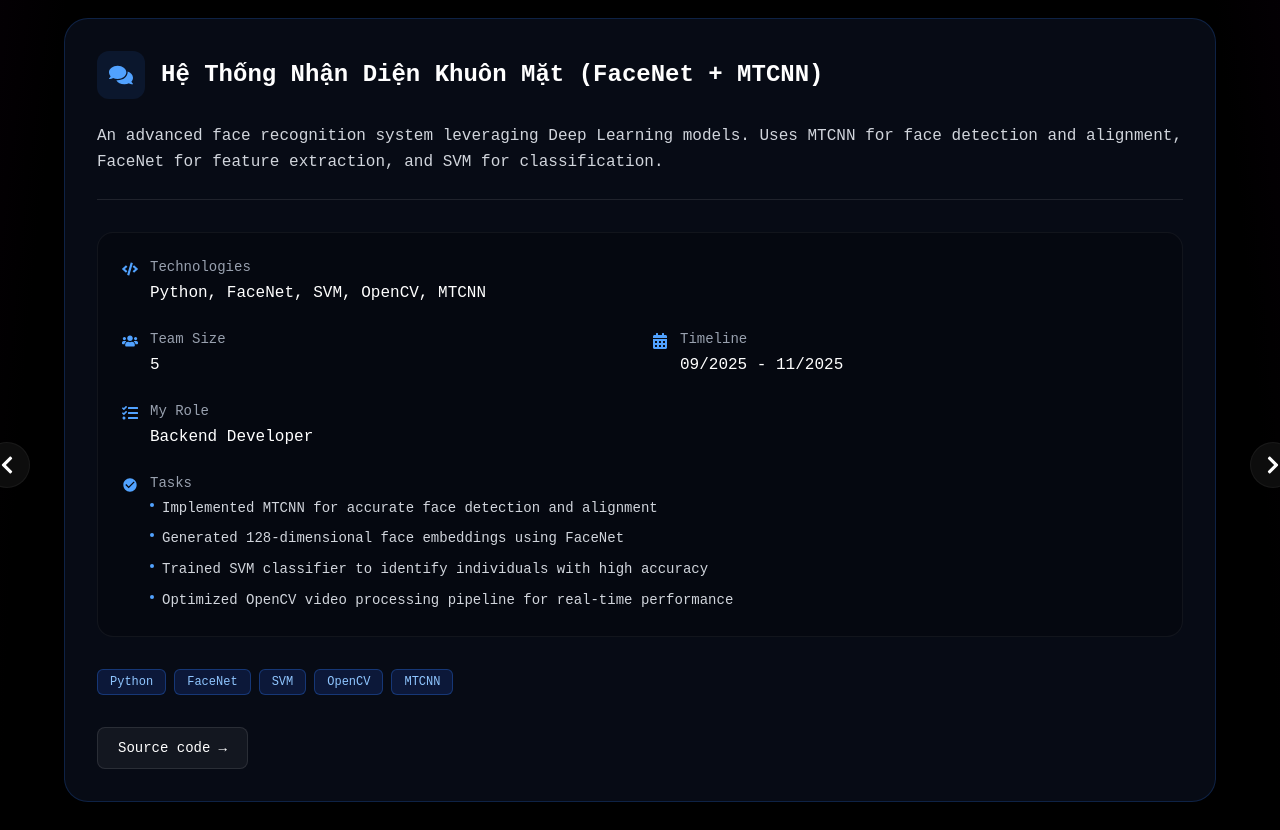
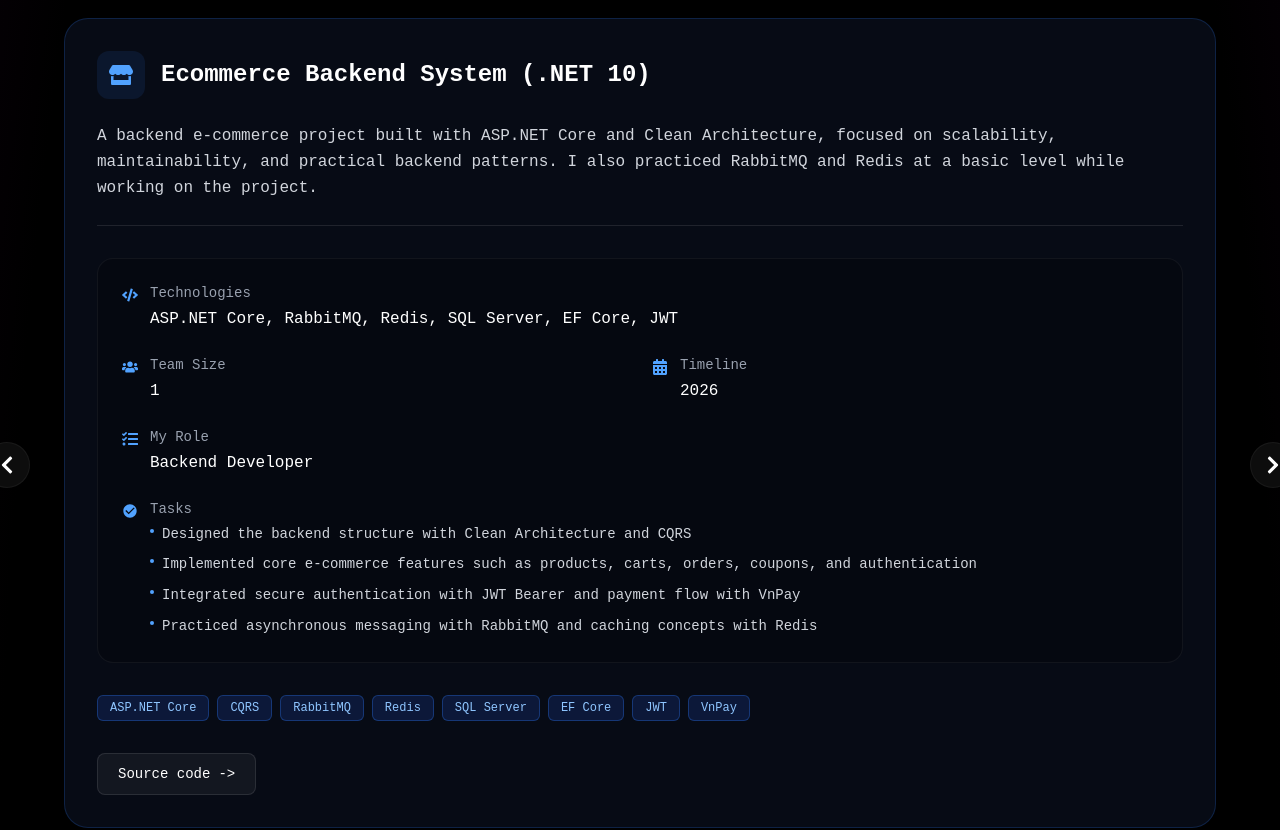
Before and after one commit to minhhoang0305/Portfolio, a React (Vite) app: page / in a window 1280 px wide. Shown: the part 3440-4270 px from the top of the page. Built offline with nearby package versions, Linux system fonts and the light colour scheme.

Commit message:
Update projects

```diff
--- a/src/components/Projects.jsx
+++ b/src/components/Projects.jsx
@@ -1,13 +1,42 @@
-import { motion , AnimatePresence } from "framer-motion";
+import { motion, AnimatePresence } from "framer-motion";
 import { useState } from "react";
-import { FaGithub, FaRocket, FaCode, FaUsers, FaTasks, FaChevronLeft, FaChevronRight, FaComments, FaStore, FaCalendarAlt, FaMobile } from "react-icons/fa";
+import {
+    FaRocket,
+    FaCode,
+    FaUsers,
+    FaTasks,
+    FaChevronLeft,
+    FaChevronRight,
+    FaComments,
+    FaStore,
+    FaCalendarAlt,
+    FaMobile
+} from "react-icons/fa";
 import { MdCheckCircle } from "react-icons/md";
-import { GoDatabase } from "react-icons/go";
 
 const projects = [
     {
-        title: "Hệ Thống Nhận Diện Khuôn Mặt (FaceNet + MTCNN)",
-        description: "An advanced face recognition system leveraging Deep Learning models. Uses MTCNN for face detection and alignment, FaceNet for feature extraction, and SVM for classification.",
+        title: "Ecommerce Backend System (.NET 10)",
+        description:
+            "A backend e-commerce project built with ASP.NET Core and Clean Architecture, focused on scalability, maintainability, and practical backend patterns. I also practiced RabbitMQ and Redis at a basic level while working on the project.",
+        icon: FaStore,
+        technologies: "ASP.NET Core, RabbitMQ, Redis, SQL Server, EF Core, JWT",
+        teamSize: 1,
+        role: "Backend Developer",
+        timeline: "2026",
+        tasks: [
+            "Designed the backend structure with Clean Architecture and CQRS",
+            "Implemented core e-commerce features such as products, carts, orders, coupons, and authentication",
+            "Integrated secure authentication with JWT Bearer and payment flow with VnPay",
+            "Practiced asynchronous messaging with RabbitMQ and caching concepts with Redis"
+        ],
+        techStack: ["ASP.NET Core", "CQRS", "RabbitMQ", "Redis", "SQL Server", "EF Core", "JWT", "VnPay"],
+        link: "https://github.com/minhhoang0305/Ecommerce"
+    },
+    {
+        title: "Face Recognition System",
+        description:
+            "An advanced face recognition system leveraging deep learning models. It uses MTCNN for face detection and alignment, FaceNet for feature extraction, and SVM for classification.",
         icon: FaComments,
         technologies: "Python, FaceNet, SVM, OpenCV, MTCNN",
         teamSize: 5,
@@ -16,15 +45,16 @@ const projects = [
         tasks: [
             "Implemented MTCNN for accurate face detection and alignment",
             "Generated 128-dimensional face embeddings using FaceNet",
-            "Trained SVM classifier to identify individuals with high accuracy",
-            "Optimized OpenCV video processing pipeline for real-time performance"
+            "Trained an SVM classifier to identify individuals with high accuracy",
+            "Optimized the OpenCV video processing pipeline for real-time performance"
         ],
         techStack: ["Python", "FaceNet", "SVM", "OpenCV", "MTCNN"],
         link: "https://github.com/minhhoang0305/ProjectXLA"
     },
     {
         title: "VitDaily",
-        description: "A daily management tool for teams and individuals, featuring Note, Task, and Workspace management to streamline workflow and collaboration.",
+        description:
+            "A daily management tool for teams and individuals, featuring note, task, and workspace management to streamline workflow and collaboration.",
         icon: FaRocket,
         technologies: "Python, Django, Angular, MySQL, MongoDB",
         teamSize: 5,
@@ -32,27 +62,28 @@ const projects = [
         timeline: "09/2025 - 11/2025",
         tasks: [
             "Designed and implemented the database architecture using MySQL and MongoDB",
-            "Developed note management features, including listing, creating, editing, deleting, and filtering notes",
-            "Built task management functionalities, including creating, updating, deleting, and filtering tasks",
-            "Implemented user authentication features, including user registration and login",
+            "Built note management features, including listing, creating, editing, deleting, and filtering notes",
+            "Built task management features, including creating, updating, deleting, and filtering tasks",
+            "Implemented user registration and login",
             "Developed workspace management features, including creating, updating, and deleting workspaces",
             "Implemented team management within workspaces, including creating, updating, deleting, and listing teams",
-            "Built task and subtask management systems, supporting full CRUD operations and task listing"
+            "Built task and subtask management systems with full CRUD support"
         ],
         techStack: ["Django", "Angular", "MySQL", "MongoDB"],
         link: "https://github.com/trunghau05/ProjectVitDaily.git"
     },
     {
         title: "V3-Elearning",
-        description: "A next-generation e-learning platform supporting course management, student enrollment, and progress tracking. Built for performance and scalability.",
+        description:
+            "A next-generation e-learning platform supporting course management, student enrollment, and progress tracking. Built for performance and scalability.",
         icon: FaStore,
         technologies: "Django, ReactJs, PostgreSQL, Redis, Docker",
         teamSize: 3,
         role: "Fullstack Developer",
         timeline: "12/2025 - Present",
         tasks: [
-            "Implemented secure Authentication & Authorization system (Register/Login)",
-            "Integrated GitHub OAuth for seamless social authentication",
+            "Implemented secure authentication and authorization with register and login",
+            "Integrated GitHub OAuth for social authentication",
             "Enhanced security layers for user data and session management"
         ],
         techStack: ["Django", "ReactJs", "PostgreSQL", "Redis", "Docker"],
@@ -60,21 +91,22 @@ const projects = [
     },
     {
         title: "APPMOBILE",
-        description: "A comprehensive mobile application integrated with Express.js backend API for data management and processing. Features native Android development with robust backend support for file uploads, payment integration, and user management.",
+        description:
+            "A comprehensive mobile application integrated with an Express.js backend API for data management and processing. It includes native Android development with support for file uploads, payment integration, and user management.",
         icon: FaMobile,
         technologies: "NodeJS, Android, MySQL, Multer, VNPay",
         teamSize: 5,
         role: "Backend Developer",
         timeline: "05/2025 - 08/2025",
         tasks: [
-            "Implemented RESTful API backend using Express.js with comprehensive endpoint coverage",
-            "Designed and implemented MySQL database architecture for optimal data management",
+            "Implemented a RESTful API backend using Express.js with comprehensive endpoint coverage",
+            "Designed and implemented the MySQL database architecture for optimal data management",
             "Developed file upload functionality using Multer middleware with secure storage",
-            "Created Android native application with intuitive UI/UX design",
+            "Created an Android native application with an intuitive UI/UX design",
             "Integrated VNPay payment gateway for secure transaction processing",
-            "Implemented session management and authentication system using Express-session",
+            "Implemented session management and authentication using Express-session",
             "Optimized API performance with CORS, middleware configuration, and request validation",
-            "Built responsive dashboard for comprehensive user and data management"
+            "Built a responsive dashboard for user and data management"
         ],
         techStack: ["Express.js", "Android", "MySQL", "Node.js", "Multer", "VNPay"],
         link: "https://github.com/minhhoang0305/Android-App.git"
@@ -82,27 +114,23 @@ const projects = [
 ];
 
 const variants = {
-    enter: (direction) => {
-        return {
+    enter: (direction) => ({
         x: direction > 0 ? 1000 : -1000,
         opacity: 0,
         scale: 0.8
-        };
-    },
+    }),
     center: {
         zIndex: 1,
         x: 0,
         opacity: 1,
         scale: 1
     },
-    exit: (direction) => {
-        return {
+    exit: (direction) => ({
         zIndex: 0,
         x: direction < 0 ? 1000 : -1000,
         opacity: 0,
         scale: 0.8
-        };
-    },
+    })
 };
 
 export default function Projects() {
@@ -122,8 +150,6 @@ export default function Projects() {
     return (
         <section id="projects" className="relative z-10 px-6 py-20">
             <div className="container max-w-6xl mx-auto space-y-12">
-
-                {/* Header */}
                 <div className="text-left">
                     <motion.h2
                         initial={{ opacity: 0, x: -20 }}
@@ -136,10 +162,7 @@ export default function Projects() {
                     </motion.h2>
                 </div>
 
-                {/* Carousel Container */}
                 <div className="relative">
-
-                    {/* Nav Buttons */}
                     <button
                         onClick={prevSlide}
                         className="absolute left-0 z-20 p-3 -ml-6 transition-all -translate-y-1/2 border rounded-full top-1/2 bg-white/5 hover:bg-white/10 border-white/5 md:-ml-20 hover:scale-110"
@@ -153,7 +176,6 @@ export default function Projects() {
                         <FaChevronRight className="text-xl text-white" />
                     </button>
 
-                    {/* Project Card */}
                     <div className="overflow-hidden min-h-[850px] relative">
                         <AnimatePresence initial={false} custom={direction} mode="wait">
                             <motion.div
@@ -170,7 +192,6 @@ export default function Projects() {
                                 }}
                                 className="p-8 rounded-3xl bg-[#0F172A]/50 border border-blue-500/20 backdrop-blur-sm w-full absolute top-0 left-0"
                             >
-                                {/* Header Info */}
                                 <div className="flex items-center gap-4 mb-6">
                                     <div className="p-3 text-blue-400 bg-blue-500/10 rounded-xl">
                                         {projects[currentIndex].icon({ size: 24 })}
@@ -178,14 +199,11 @@ export default function Projects() {
                                     <h3 className="text-2xl font-bold text-white">{projects[currentIndex].title}</h3>
                                 </div>
 
-                                {/* Description */}
                                 <p className="pb-6 mb-8 leading-relaxed text-gray-300 border-b border-white/10">
                                     {projects[currentIndex].description}
                                 </p>
 
-                                {/* Data Grid */}
                                 <div className="grid grid-cols-1 gap-6 p-6 mb-8 border md:grid-cols-2 bg-black/20 rounded-2xl border-white/5">
-                                    {/* Tech List String */}
                                     <div className="flex items-start gap-3 md:col-span-2">
                                         <FaCode className="mt-1 text-blue-400 shrink-0" />
                                         <div>
@@ -194,7 +212,6 @@ export default function Projects() {
                                         </div>
                                     </div>
 
-                                    {/* Team Size */}
                                     <div className="flex items-start gap-3">
                                         <FaUsers className="mt-1 text-blue-400 shrink-0" />
                                         <div>
@@ -203,7 +220,6 @@ export default function Projects() {
                                         </div>
                                     </div>
 
-                                    {/* Timeline */}
                                     <div className="flex items-start gap-3">
                                         <FaCalendarAlt className="mt-1 text-blue-400 shrink-0" />
                                         <div>
@@ -212,7 +228,6 @@ export default function Projects() {
                                         </div>
                                     </div>
 
-                                    {/* Role */}
                                     <div className="flex items-start gap-3 md:col-span-2">
                                         <FaTasks className="mt-1 text-blue-400 shrink-0" />
                                         <div>
@@ -221,7 +236,6 @@ export default function Projects() {
                                         </div>
                                     </div>
 
-                                    {/* Tasks */}
                                     <div className="flex items-start gap-3 md:col-span-2">
                                         <MdCheckCircle className="mt-1 text-blue-400 shrink-0" />
                                         <div className="w-full">
@@ -238,31 +252,30 @@ export default function Projects() {
                                     </div>
                                 </div>
 
-                                {/* Tech Stack Chips */}
                                 <div className="flex flex-wrap gap-2 mb-8">
                                     {projects[currentIndex].techStack.map((tech, idx) => (
-                                        <span key={idx} className="px-3 py-1 text-xs font-medium text-blue-300 border rounded-md bg-blue-900/30 border-blue-500/30">
+                                        <span
+                                            key={idx}
+                                            className="px-3 py-1 text-xs font-medium text-blue-300 border rounded-md bg-blue-900/30 border-blue-500/30"
+                                        >
                                             {tech}
                                         </span>
                                     ))}
                                 </div>
 
-                                {/* Link */}
                                 <div>
                                     <a
                                         href={projects[currentIndex].link}
                                         className="inline-flex items-center gap-2 px-5 py-2.5 rounded-lg bg-white/5 hover:bg-white/10 border border-white/10 text-white text-sm font-medium transition-colors group"
                                     >
                                         Source code
-                                        <span className="transition-transform group-hover:translate-x-1">→</span>
+                                        <span className="transition-transform group-hover:translate-x-1">-&gt;</span>
                                     </a>
                                 </div>
-
                             </motion.div>
                         </AnimatePresence>
                     </div>
 
-                    {/* Dots */}
                     <div className="flex justify-center gap-2 mt-8">
                         {projects.map((_, idx) => (
                             <button
@@ -271,13 +284,13 @@ export default function Projects() {
                                     setDirection(idx > currentIndex ? 1 : -1);
                                     setCurrentIndex(idx);
                                 }}
-                                className={`w-3 h-3 rounded-full transition-all ${idx === currentIndex ? 'bg-blue-500 w-6' : 'bg-gray-600 hover:bg-gray-500'}`}
+                                className={`w-3 h-3 rounded-full transition-all ${
+                                    idx === currentIndex ? "bg-blue-500 w-6" : "bg-gray-600 hover:bg-gray-500"
+                                }`}
                             />
                         ))}
                     </div>
-
                 </div>
-
             </div>
         </section>
     );
```
Lines whose indentation alone changed are shown as unchanged.
